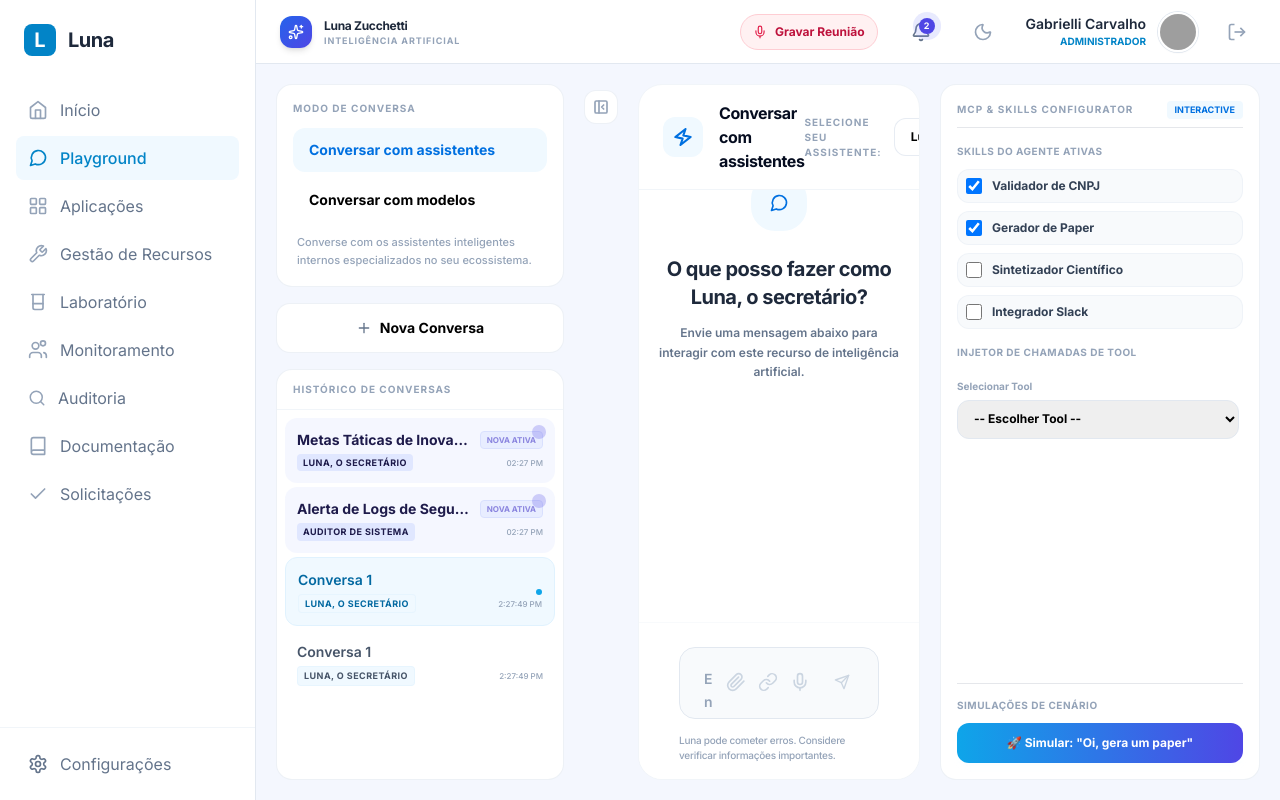
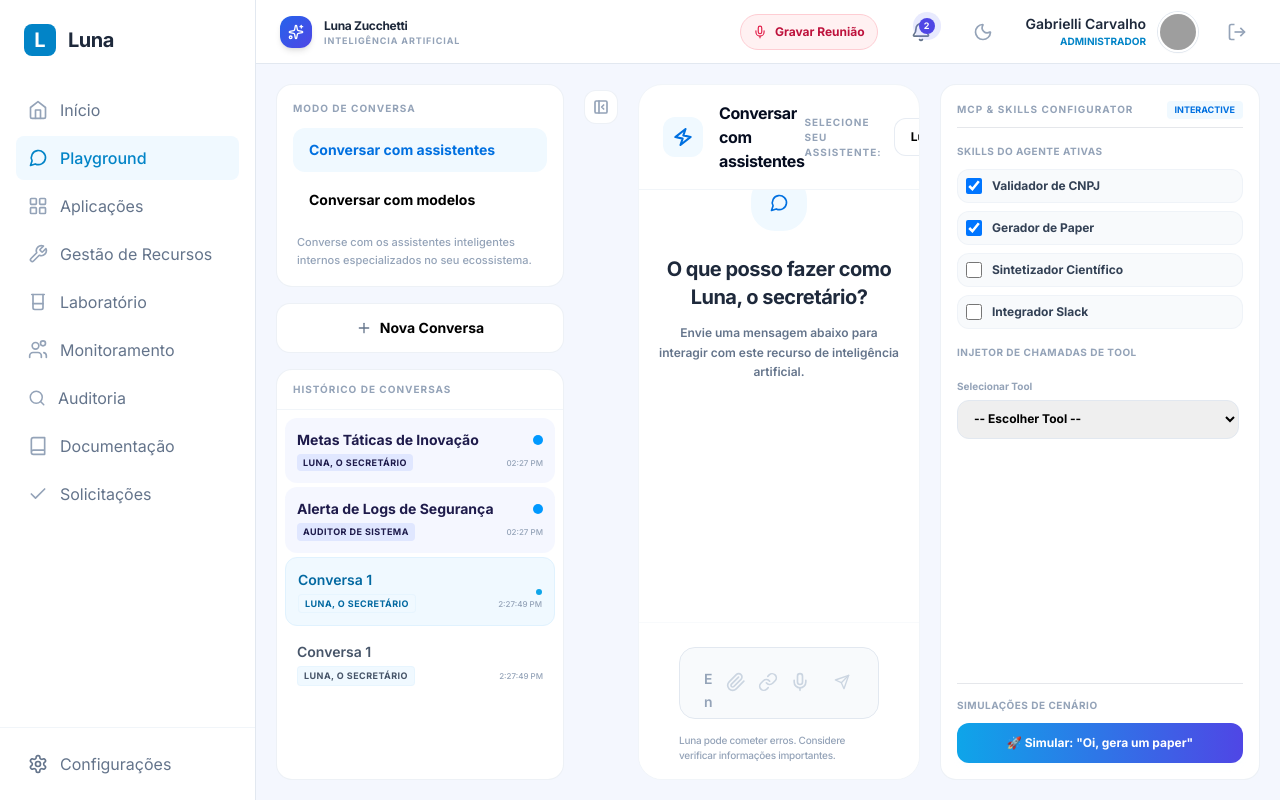
Before and after one commit to GabrielliCarvalhoZucchetti/zia_poc, a React (Vite) app: page /#/chat in a window 1280 px wide. Both pictures are taken after a click on the button "Entrar". Built offline with nearby package versions, Linux system fonts and the light colour scheme; grey boxes are pictures that could not be loaded.

Commit message:
ui: update unread conversation indicator style
Replace the text-based badge with a simplified dot indicator for unread conversations to improve visual consistency.

```diff
--- a/pages/ChatPage.tsx
+++ b/pages/ChatPage.tsx
@@ -754,9 +754,7 @@ const ChatPage: React.FC<ChatPageProps> = ({
                           {conv.title}
                         </div>
                         {isUnread && (
-                          <span className="bg-indigo-100 dark:bg-indigo-950 text-indigo-700 dark:text-indigo-400 border border-indigo-200 dark:border-indigo-900 px-1.5 py-0.5 rounded text-[8px] font-extrabold uppercase animate-pulse select-none">
-                            Nova Ativa
-                          </span>
+                          <div className="w-2.5 h-2.5 bg-[#0099ff] rounded-full shrink-0"></div>
                         )}
                       </div>
                       <div className="flex items-center gap-1.5 w-full">
@@ -780,7 +778,6 @@ const ChatPage: React.FC<ChatPageProps> = ({
                         </span>
                       </div>
                       {currentConvId === conv.id && !isUnread && <div className="absolute right-3 top-1/2 -translate-y-1/2 w-1.5 h-1.5 bg-sky-500 rounded-full"></div>}
-                      {isUnread && <div className="absolute right-3 top-2.5 w-2 h-2 bg-indigo-600 rounded-full animate-ping"></div>}
                     </button>
                   );
                 })}
```
